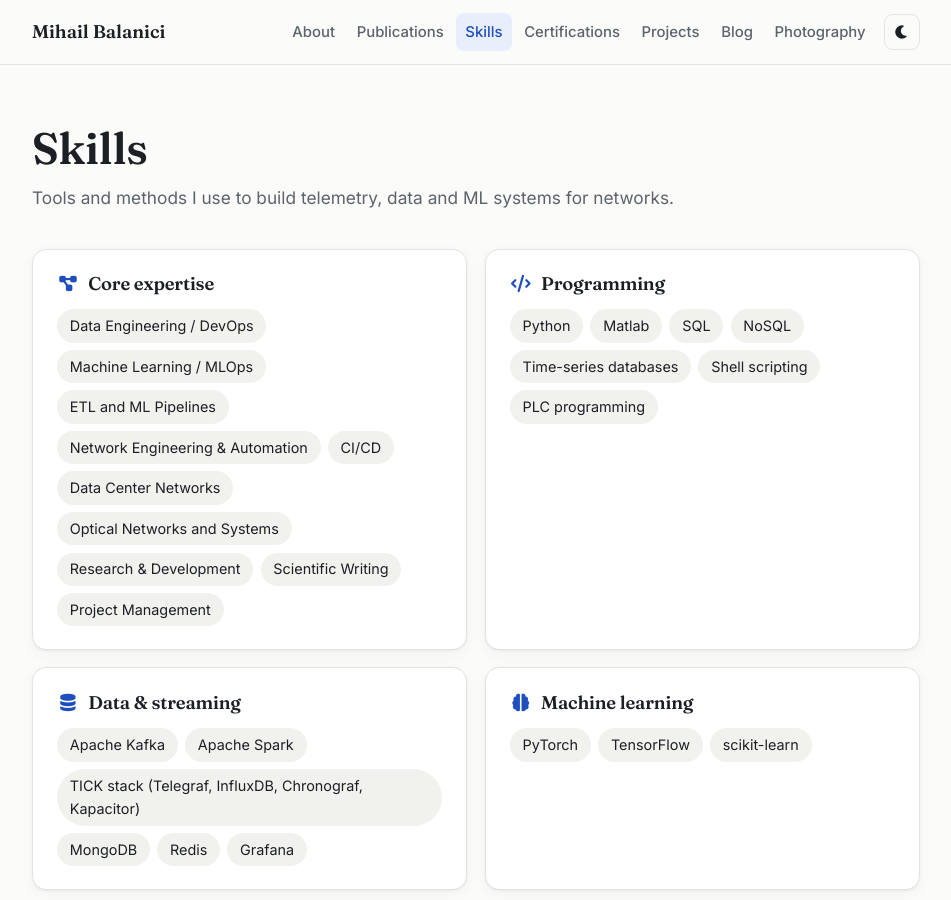
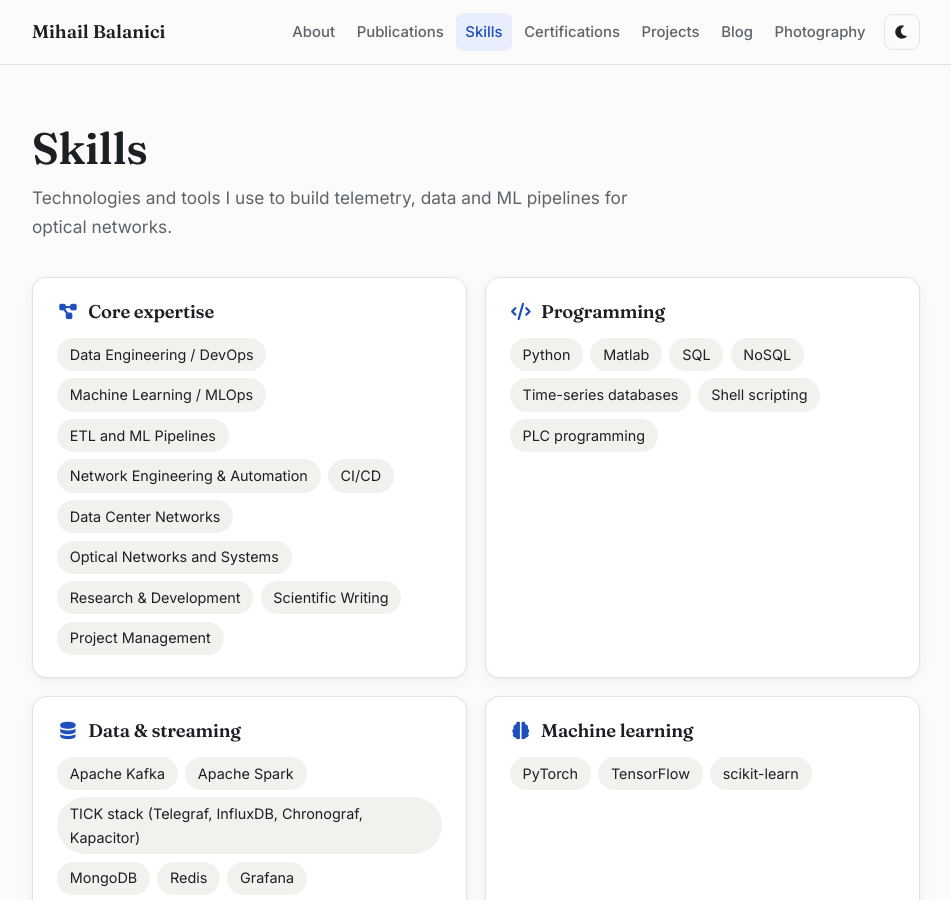
Before and after one commit to mihailbalanici/mihailbalanici.github.io, a Jekyll site: the page built from skills.html, in a window 1280 px wide and 900 px high. Shown: the whole window, without its empty margins (164-1115 px from the left). Built offline with Jekyll 4.4.1, drawn with Linux system fonts in a browser that asks for light colours.

Commit message:
Update skills.html

```diff
--- a/skills.html
+++ b/skills.html
@@ -2,7 +2,7 @@
 layout: page
 title: Skills
 permalink: /skills/
-lead: Tools and methods I use to build telemetry, data and ML systems for networks.
+lead: Technologies and tools I use to build telemetry, data and ML pipelines for optical networks.
 ---
 <div class="cards">
   {% for g in site.data.skills %}
```
